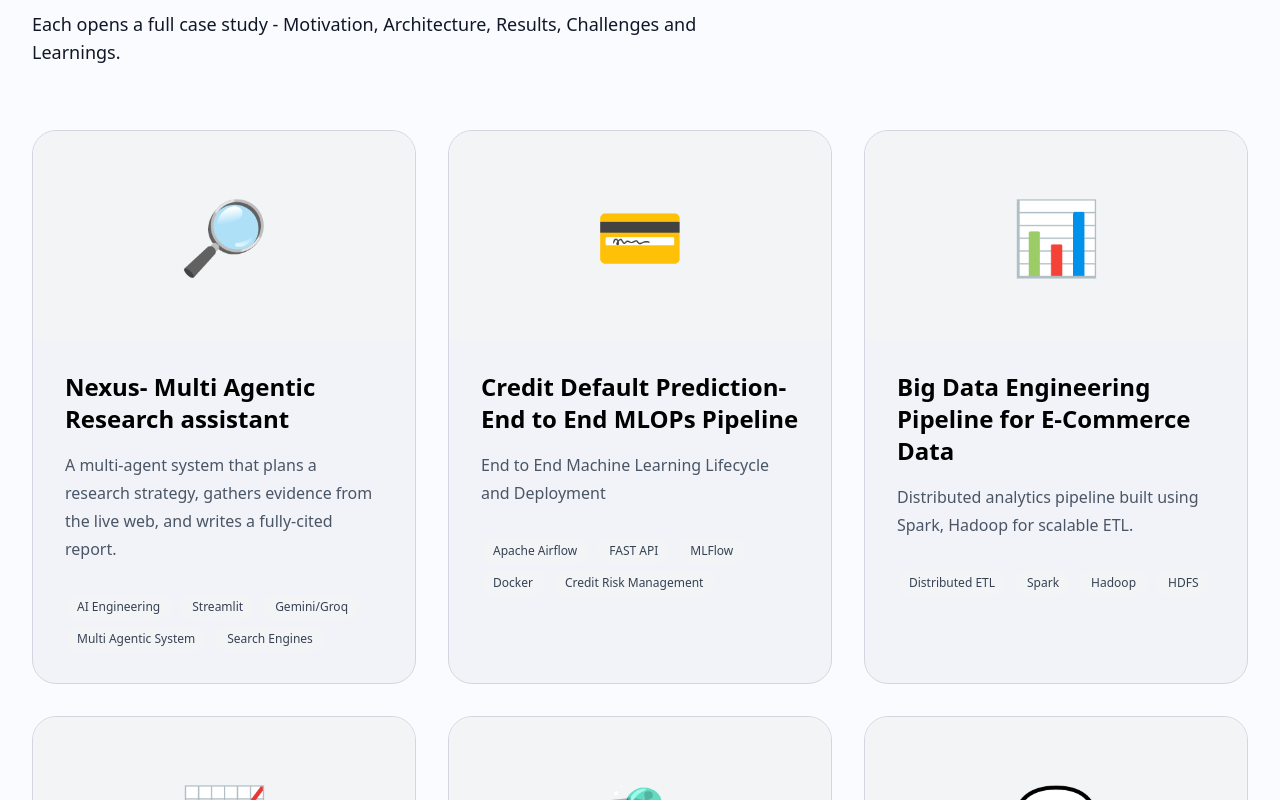
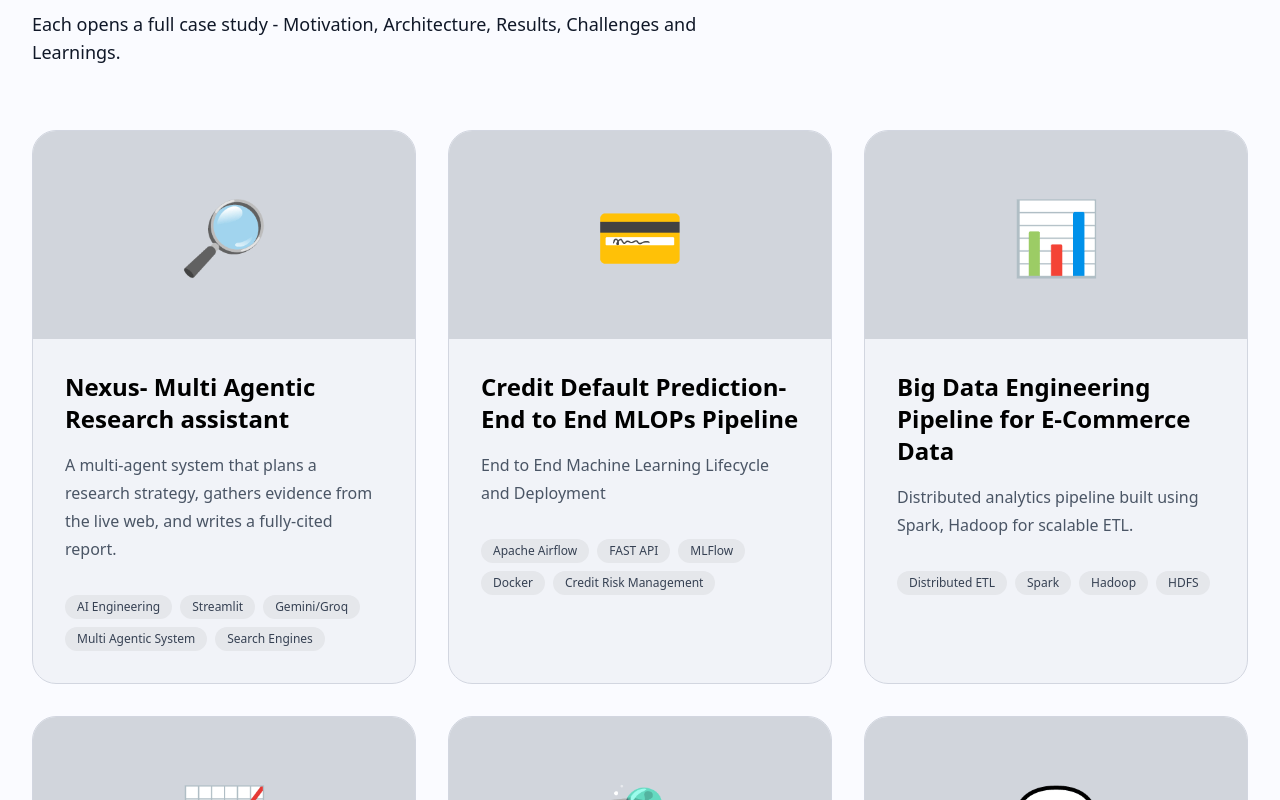
Before and after one commit to MayankK10/PortfolioWebpage, a Next.js app: page / in a window 1280 px wide. Shown: the part 3820-4620 px from the top of the page. Built offline with nearby package versions, Linux system fonts and the light colour scheme.

Commit message:
Changed Cards

```diff
--- a/src/app/components/Projects.tsx
+++ b/src/app/components/Projects.tsx
@@ -76,7 +76,7 @@ built: [
 ],
 
   challenges: [
-  "Class Imbalance: defaults were the minority class, making accuracy alone insufficient — evaluated performance using F1 and ROC-AUC.",
+  "Class Imbalance: defaults were the minority class, making accuracy alone insufficient evaluated performance using F1 and ROC-AUC.",
   "Feature engineering: derived borrower features improved model accuracy by 10%, outperforming gains from model selection alone.",
 ],
 
@@ -249,7 +249,7 @@ export default function Projects() {
      >
 
     {/* Visual Area */}
-    <div className="relative flex h-52 items-center justify-center overflow-hidden bg-gray-100 dark:bg-[#1A2130]">
+    <div className="relative flex h-52 items-center justify-center overflow-hidden bg-gray-300 dark:bg-[#1A2130]">
 
       {/* Emoji */}
       <div className="text-7xl transition-all duration-500 group-hover:scale-110 group-hover:opacity-30">
@@ -284,7 +284,7 @@ export default function Projects() {
         {project.tags.map((tag) => (
           <span
             key={tag}
-            className="rounded-full bg-gray-100 px-3 py-1 text-xs font-medium text-gray-700 dark:bg-[#1A2130] dark:text-gray-300"
+            className="rounded-full bg-gray-200 px-3 py-1 text-xs font-medium text-gray-700 dark:bg-[#1A2130] dark:text-gray-300"
           >
             {tag}
           </span>
```
